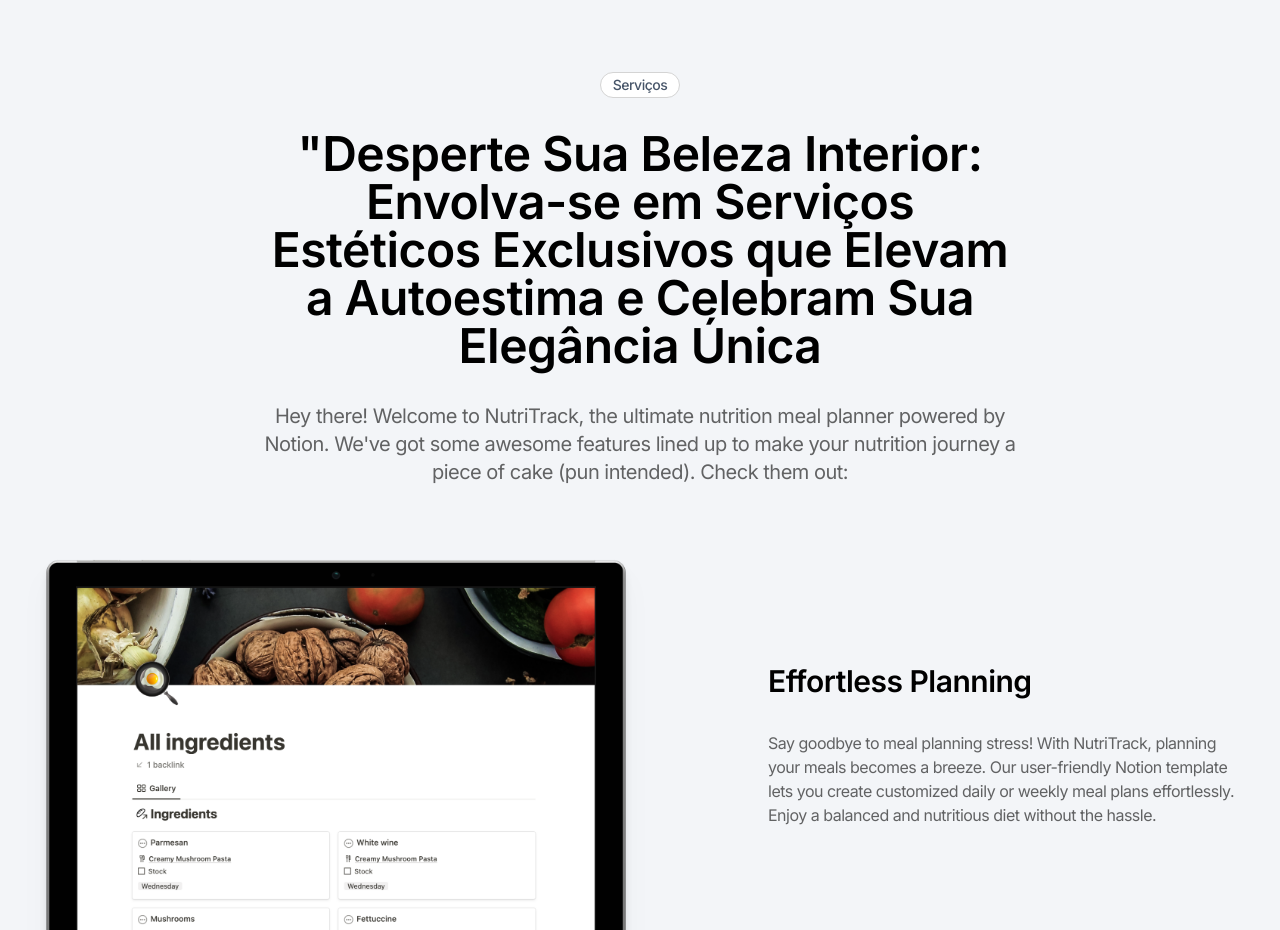
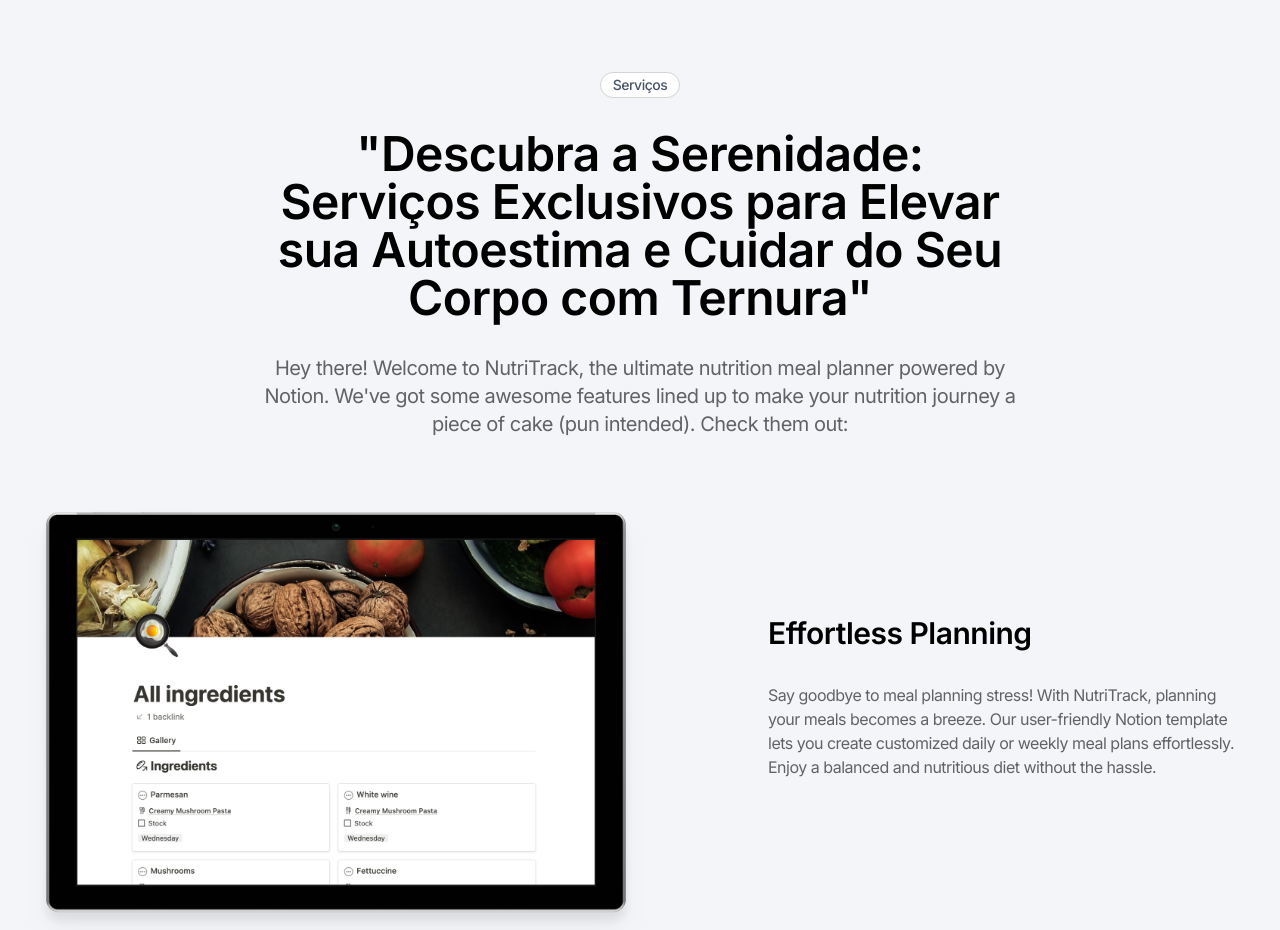
Before and after one commit to caiocesarcosta/landing-page-adiestetica, a Next.js app: page / in a window 1280 px wide. Shown: the part 1300-2230 px from the top of the page. Built offline with nearby package versions, Linux system fonts and the light colour scheme.

Commit message:
changes title services

```diff
--- a/pages/index.js
+++ b/pages/index.js
@@ -41,7 +41,7 @@
                                 className="text-center mx-auto"
                                 type="default"
                             >
-                                "Desperte Sua Beleza Interior: Envolva-se em Serviços Estéticos Exclusivos que Elevam a Autoestima e Celebram Sua Elegância Única
+                                "Descubra a Serenidade: Serviços Exclusivos para Elevar sua Autoestima e Cuidar do Seu Corpo com Ternura"
                             </PageTitle>
                             <Content className="text-center" alignment="center">
                                 <p>
```
